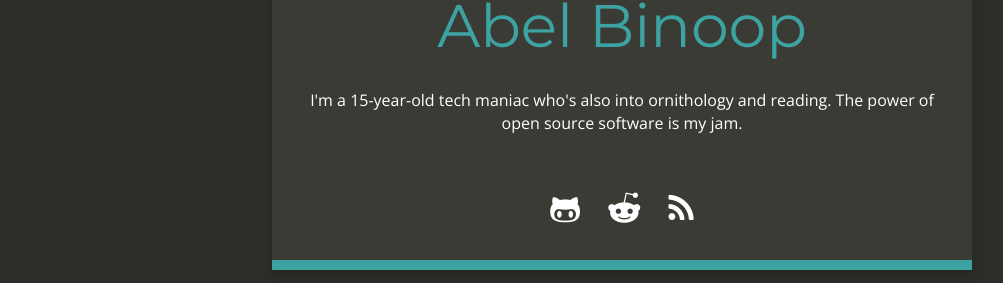
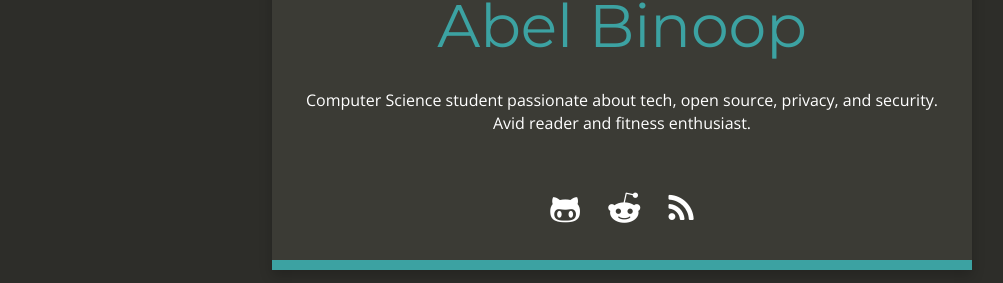
Before and after one commit to ProgrammAbel/programmabel.github.io, a Jekyll site: the page built from index.html, in a window 1280 px wide. Shown: the part 172-455 px from the top of the page, without its empty margins (18-1021 px from the left). Built offline with Jekyll 4.4.1, drawn with Linux system fonts in a browser that asks for light colours; nearby versions of some CDN libraries.

Commit message:
Update front page profile description
Removes age requirements, and rephrases it so it fits better with current interests

```diff
--- a/_config.yml
+++ b/_config.yml
@@ -1,10 +1,10 @@
 # Site settings
 title: "Abel Binoop"
 email:
-description: "I'm a 15-year-old tech maniac who's also into ornithology and reading. The power of open source software is my jam."
+description: "Computer Science student passionate about tech, open source, privacy, and security. Avid reader and fitness enthusiast."
 baseurl: ""
 url: "programmabel.github.io"
-title_description: "I'm a 15-year-old tech maniac who's also into ornithology and reading. The power of open source software is my jam."
+title_description: "Computer Science student passionate about tech, open source, privacy, and security. Avid reader and fitness enthusiast."
 title_image: "https://avatars.githubusercontent.com/u/51785314?v=4"
 google_analytics:
 disqus_account: ProgrammAbel
```
